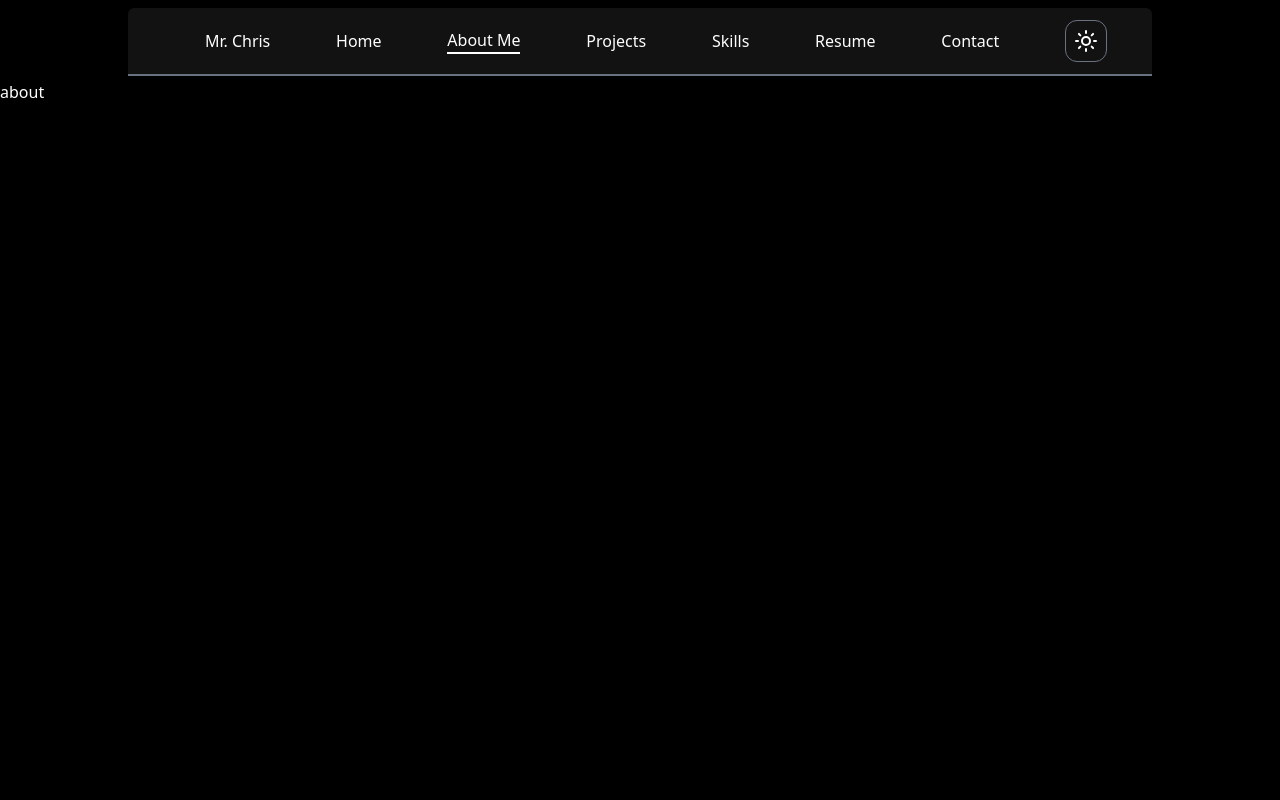
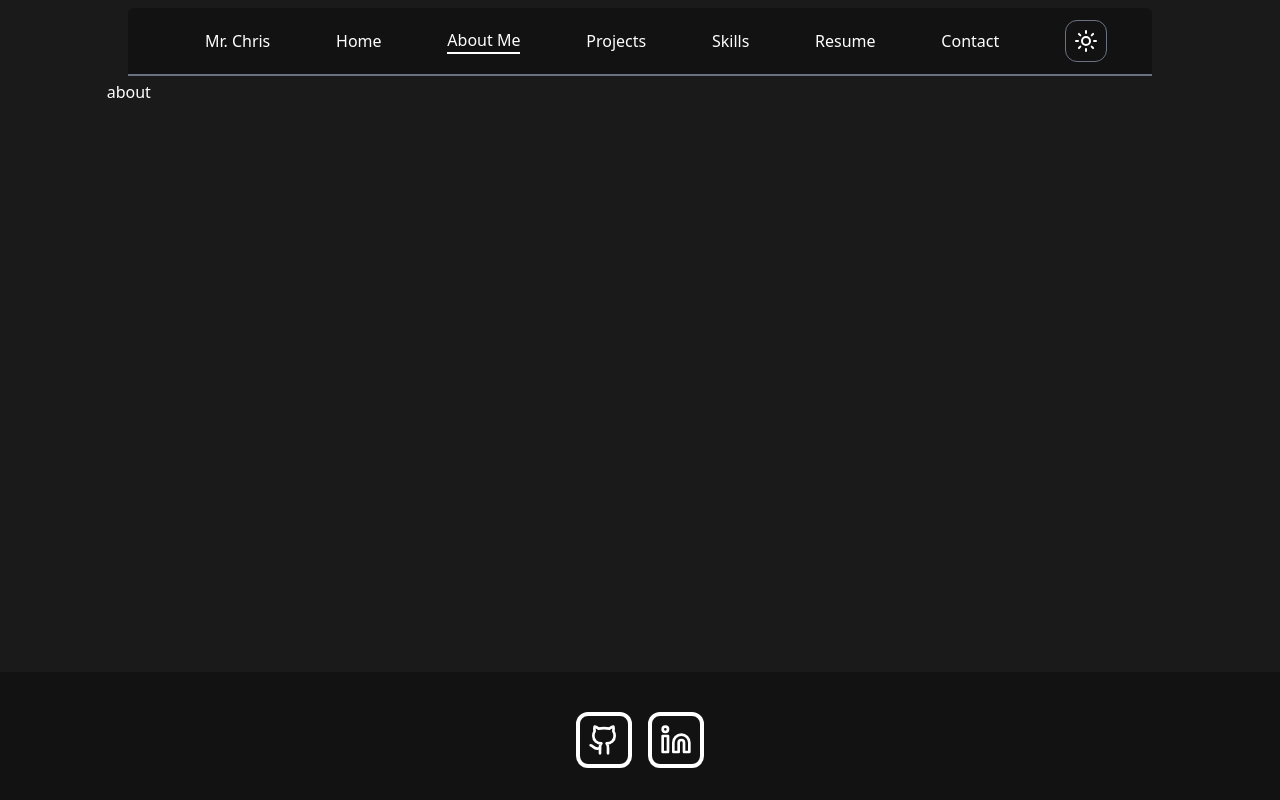
Before and after one commit to MrChris-git/portfolio, a Next.js app: page /about in a window 1280 px wide. Built offline with nearby package versions, Linux system fonts and the light colour scheme.

Commit message:
Footer and Home page

```diff
--- a/src/app/layout.tsx
+++ b/src/app/layout.tsx
@@ -13,8 +13,8 @@ export default function RootLayout({
   children: React.ReactNode;
 }>) {
   return (
-    <html lang="en" className="h-lvh w-1vw">
-      <body className="h-screen w-screen m-0 p-0">
+    <html lang="en" className="h-full w-full">
+      <body className="h-full w-full m-0 p-0">
         <Background>{children}</Background>
       </body>
     </html>
--- a/src/app/page.tsx
+++ b/src/app/page.tsx
@@ -49,35 +49,48 @@ const Home = () => {
   ];
 
   return (
-    <Container className="m-3 flex justify-center items-center">
-      <div className="max-w-6xl w-full">
-        <div id="context" className="">
-          <div id="words" className="flex flex-col">
+    <div id="context" className="flex md:flex-row flex-col p-2 justify-between">
+      <div id="left-box" className="flex-2/3">
+        <div id="word-box" className="flex flex-col md:pt-12 justify-center">
           <H3>Hi, I’m Chris,</H3>
           <H1>A passionate software developer.</H1>
-            <Label>
+          <Label className="pt-1">
             I&apos;m a Hong Kong who loves building application products.
           </Label>
         </div>
-          <div className="flex flex-wrap my-4">
+        <div id="skill-box" className="flex flex-wrap my-4">
           {programLang.map((label) => {
             return (
               <div
                 key={label}
-                  className="flex m-2 px-3 py-1 bg-[#FFFFFF] dark:bg-[#121212] border border-gray-700 rounded-full items-center"
+                className="flex m-2 px-3 py-1 bg-[#FFFFFF] dark:bg-[#121212]
+                border border-gray-700 rounded-full items-center
+                transform transition-transform duration-300 ease-in-out hover:scale-105"
               >
                 <Label className="">{label}</Label>
               </div>
             );
           })}
         </div>
+        <div className="my-4">
           {btnData.map((args) => {
             return <LinkBtn key={args.href} {...args} />;
           })}
         </div>
-        <img id="pictrue" className="object-fill" alt="Decorative image" />
+        <div>
+          <Label>
+            {
+              "Crafted using Next.js and Tailwind CSS, this website ensures a smooth, responsive experience on any screen size."
+            }
+          </Label>
         </div>
-    </Container>
+      </div>
+      <img
+        id="pictrue"
+        className="flex-1/3 my-4 object-fill dark:text-white"
+        alt="Decorative image"
+      />
+    </div>
   );
 };
 
--- a/src/components/background.tsx
+++ b/src/components/background.tsx
@@ -1,12 +1,18 @@
 "use client";
 import React from "react";
 import Navbar from "./navBar";
+import Footer from "./footer";
+import Container from "./container";
 
 const Background = ({ children }: { children: React.ReactNode }) => {
   return (
-    <div className={`h-screen w-screen m-0 p-0 bg-white dark:bg-black`}>
+    <div
+      id="background"
+      className={`min-h-screen flex flex-col m-0 p-0 bg-white dark:bg-[#1a1a1a]`}
+    >
       <Navbar />
-      {children}
+      <Container>{children}</Container>
+      <Footer />
     </div>
   );
 };
--- a/src/components/container.tsx
+++ b/src/components/container.tsx
@@ -7,8 +7,11 @@ export type ContainerPorps = {
 
 const Container: FC<ContainerPorps> = ({ className, children }) => {
   return (
-    <div id="container" className={`${className || ""}`}>
-      {children}
+    <div
+      id="container"
+      className={`flex grow justify-center ${className || ""}`}
+    >
+      <div className="max-w-6xl w-5/6">{children}</div>
     </div>
   );
 };
--- /dev/null
+++ b/src/components/footer.tsx
@@ -0,0 +1,49 @@
+import React from "react";
+import Label from "./label";
+import { colors } from "@/data/color";
+import Container from "./container";
+import { Github, Linkedin } from "lucide-react";
+import Link from "next/link";
+import { extendLinksProps } from "@/types/extendLinks";
+
+const Footer = () => {
+  const extendLinks: extendLinksProps[] = [
+    {
+      label: "github",
+      uri: "https://github.com/MrChris-git",
+      icon: <Github color="white" size={"2rem"} />,
+    },
+    {
+      label: "linkedIn",
+      uri: "https://www.linkedin.com/in/chan-ho-lam-395805277/",
+      icon: <Linkedin color="white" size={"2rem"} />,
+    },
+  ];
+
+  return (
+    <div
+      id="footer"
+      className={`flex justify-center min-h-32 ${colors.bgDark}`}
+    >
+      <div className="flex justify-center items-center pt-2 !min-w-[80%] ">
+        <div className="flex">
+          {extendLinks.map(({ label, uri, icon }) => {
+            return (
+              <Link
+                id={label}
+                key={label}
+                href={uri}
+                target="_blank"
+                className="m-2 flex justify-center items-center p-2 border-4 border-white rounded-xl transform transition-transform duration-300 ease-in-out hover:scale-115"
+              >
+                {icon}
+              </Link>
+            );
+          })}
+        </div>
+      </div>
+    </div>
+  );
+};
+
+export default Footer;
--- a/src/components/navBar.tsx
+++ b/src/components/navBar.tsx
@@ -9,16 +9,16 @@ import Span from "./span";
 
 const Navbar = () => {
   const pathname = usePathname();
-  const [isOpen, setIsOpen] = useState<boolean>(false);
+  const [isOpen, setIsOpen] = useState(false);
 
-  const context = links.map(({ href, label }) => {
+  const navLinks = links.map(({ href, label }) => {
     const isActive = pathname === href;
     return (
       <Link
         id={label}
         className={`text-black dark:text-white ${
-          !isActive && "hover:opacity-70"
-        } ${isActive && "border-b-2 cursor-default"}`}
+          !isActive ? "hover:opacity-70" : "border-b-2 cursor-default"
+        }`}
         href={href}
         key={label}
       >
@@ -28,17 +28,14 @@ const Navbar = () => {
   });
 
   return (
-    <div className="flex justify-center md:h-20 h-14">
-      <div
-        className="absolute z-50 flex flex-1 m-2 p-2 md:w-5xl min-w-76 border-b-2 border-gray-500
-          items-center justify-between bg-[#FFFFFF] dark:bg-[#121212] rounded-tl-md rounded-tr-md"
-      >
-        <nav
-          className={`hidden md:flex grow m-1 max-w-5xl
-          items-center justify-around`}
-        >
+    <div
+      id="navigation bar"
+      className="flex justify-center md:min-h-20 min-h-14"
+    >
+      <div className="absolute z-50 flex flex-1 m-2 p-2 min-w-[80%] border-b-2 border-gray-500 items-center justify-between bg-[#FFFFFF] dark:bg-[#121212] rounded-tl-md rounded-tr-md">
+        <nav className="hidden md:flex grow m-1 items-center justify-around">
           <Label className="md:ml-8">Mr. Chris</Label>
-          {context}
+          {navLinks}
           <ThemeTogglebtn />
         </nav>
         <Label className="md:hidden">Mr. Chris</Label>
@@ -51,7 +48,7 @@ const Navbar = () => {
           isOpen ? "p-4 opacity-100" : "max-h-0 p-0 opacity-0"
         }`}
       >
-        {context}
+        {navLinks}
         <ThemeTogglebtn />
       </nav>
     </div>
--- /dev/null
+++ b/src/data/color.ts
@@ -0,0 +1,4 @@
+export const colors = {
+  bgLight: "bg-[#FFFFFF]",
+  bgDark: "bg-[#121212]",
+};
```
Also changed, not shown: src/types/extendLinks.d.ts (added, +7 -0 lines). Lines whose indentation alone changed are shown as unchanged.
